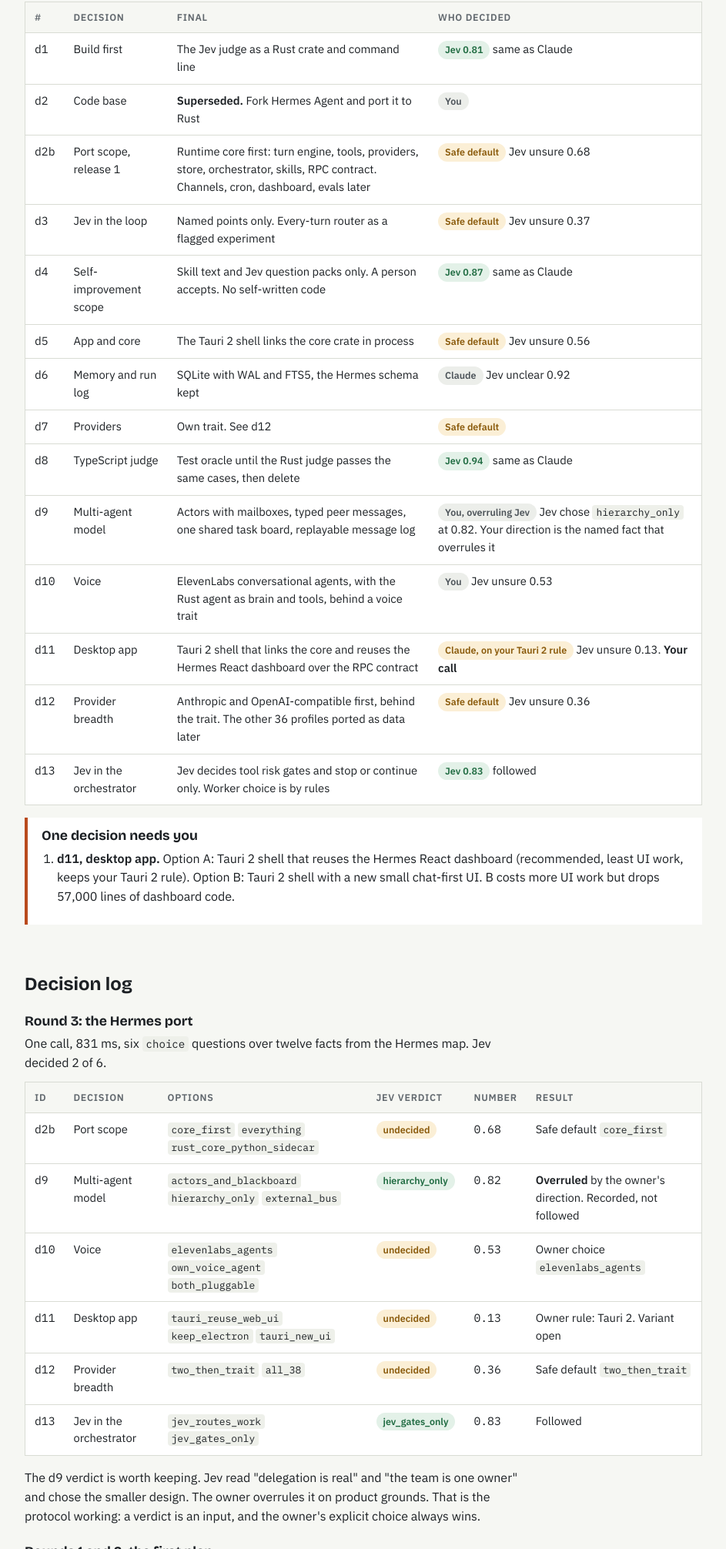
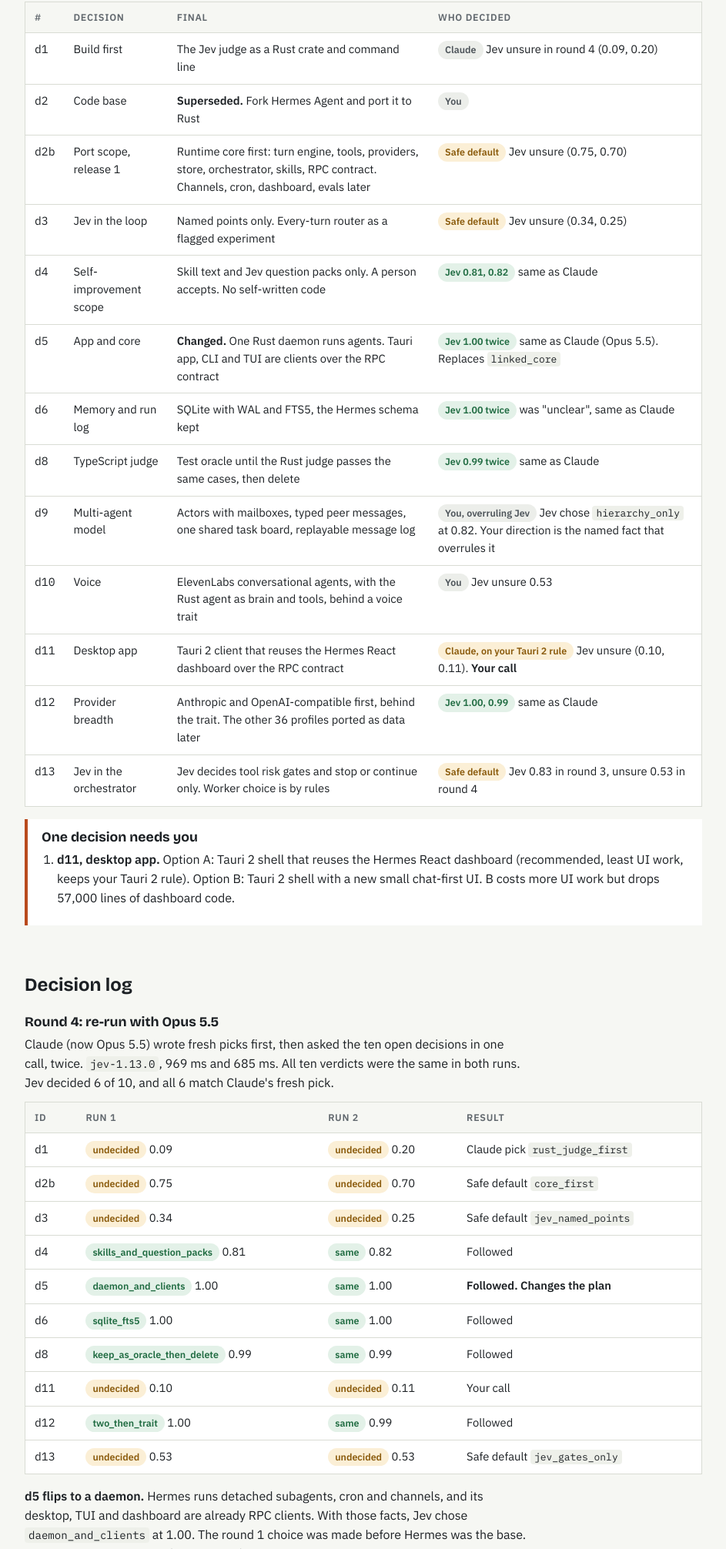
Before and after one commit to ogarciarevett/jev-claw-plan, a plain HTML site: page index.html in a window 1280 px wide. Shown: the part 788-2800 px from the top of the page at 77% size, without its empty margins (168-1111 px from the left). Drawn offline with nearby package versions, Linux system fonts and the light colour scheme.

Commit message:
Re-run the Jev decisions: the core runs as a daemon with RPC clients

```diff
--- a/index.html
+++ b/index.html
@@ -89,9 +89,9 @@
 
 <div class="wrap">
 <header>
-  <div class="eyebrow">Plan · Revision 2 · Not built · 2026-09-22</div>
+  <div class="eyebrow">Plan · Revision 2.1 · Opus 5.5 + Jev · Not built · 2026-09-22</div>
   <h1>jev-claw Build Plan</h1>
-  <p class="lead">Fork Hermes Agent and rebuild it entirely in Rust: the runtime core first, behind the Hermes RPC contract. Every agent is an actor with a mailbox, so peers talk while they run. Jev decides the gates. Voice on ElevenLabs. Desktop on Tauri 2.</p>
+  <p class="lead">Fork Hermes Agent and rebuild it entirely in Rust: the runtime core first, behind the Hermes RPC contract. Every agent is an actor with a mailbox inside one Rust daemon, so peers talk while they run. Jev decides the gates. Voice on ElevenLabs. Desktop on Tauri 2.</p>
   <div class="meta"><span>Owner: Omar Garcia</span><span>Judge: <code>jev-1.13.0</code></span><span>Decision log: <code>.local/jev-decisions/2026-09-21.jsonl</code></span></div>
 </header>
 
@@ -112,7 +112,7 @@
   <div class="stat"><b>239 ms</b><span>Jev median, one call, this machine</span></div>
   <div class="stat"><b>8 in 644 ms</b><span>choice verdicts in one call</span></div>
   <div class="stat"><b>516,287</b><span>Python lines in Hermes Agent to port</span></div>
-  <div class="stat"><b>5 of 14</b><span>decisions Jev settled across 3 rounds</span></div>
+  <div class="stat"><b>10 of 10</b><span>verdicts identical across two runs, round 4</span></div>
 </div>
 
 <h2 id="final">Final decisions</h2>
@@ -121,20 +121,19 @@
 <div class="table-wrap"><table>
 <thead><tr><th>#</th><th>Decision</th><th>Final</th><th>Who decided</th></tr></thead>
 <tbody>
-<tr><td class="num">d1</td><td>Build first</td><td>The Jev judge as a Rust crate and command line</td><td><span class="pill ok">Jev 0.81</span> same as Claude</td></tr>
+<tr><td class="num">d1</td><td>Build first</td><td>The Jev judge as a Rust crate and command line</td><td><span class="pill grey">Claude</span> Jev unsure in round 4 (0.09, 0.20)</td></tr>
 <tr><td class="num">d2</td><td>Code base</td><td><b>Superseded.</b> Fork Hermes Agent and port it to Rust</td><td><span class="pill grey">You</span></td></tr>
-<tr><td class="num">d2b</td><td>Port scope, release 1</td><td>Runtime core first: turn engine, tools, providers, store, orchestrator, skills, RPC contract. Channels, cron, dashboard, evals later</td><td><span class="pill warn">Safe default</span> Jev unsure 0.68</td></tr>
-<tr><td class="num">d3</td><td>Jev in the loop</td><td>Named points only. Every-turn router as a flagged experiment</td><td><span class="pill warn">Safe default</span> Jev unsure 0.37</td></tr>
-<tr><td class="num">d4</td><td>Self-improvement scope</td><td>Skill text and Jev question packs only. A person accepts. No self-written code</td><td><span class="pill ok">Jev 0.87</span> same as Claude</td></tr>
-<tr><td class="num">d5</td><td>App and core</td><td>The Tauri 2 shell links the core crate in process</td><td><span class="pill warn">Safe default</span> Jev unsure 0.56</td></tr>
-<tr><td class="num">d6</td><td>Memory and run log</td><td>SQLite with WAL and FTS5, the Hermes schema kept</td><td><span class="pill grey">Claude</span> Jev unclear 0.92</td></tr>
-<tr><td class="num">d7</td><td>Providers</td><td>Own trait. See d12</td><td><span class="pill warn">Safe default</span></td></tr>
-<tr><td class="num">d8</td><td>TypeScript judge</td><td>Test oracle until the Rust judge passes the same cases, then delete</td><td><span class="pill ok">Jev 0.94</span> same as Claude</td></tr>
+<tr><td class="num">d2b</td><td>Port scope, release 1</td><td>Runtime core first: turn engine, tools, providers, store, orchestrator, skills, RPC contract. Channels, cron, dashboard, evals later</td><td><span class="pill warn">Safe default</span> Jev unsure (0.75, 0.70)</td></tr>
+<tr><td class="num">d3</td><td>Jev in the loop</td><td>Named points only. Every-turn router as a flagged experiment</td><td><span class="pill warn">Safe default</span> Jev unsure (0.34, 0.25)</td></tr>
+<tr><td class="num">d4</td><td>Self-improvement scope</td><td>Skill text and Jev question packs only. A person accepts. No self-written code</td><td><span class="pill ok">Jev 0.81, 0.82</span> same as Claude</td></tr>
+<tr><td class="num">d5</td><td>App and core</td><td><b>Changed.</b> One Rust daemon runs agents. Tauri app, CLI and TUI are clients over the RPC contract</td><td><span class="pill ok">Jev 1.00 twice</span> same as Claude (Opus 5.5). Replaces <code>linked_core</code></td></tr>
+<tr><td class="num">d6</td><td>Memory and run log</td><td>SQLite with WAL and FTS5, the Hermes schema kept</td><td><span class="pill ok">Jev 1.00 twice</span> was "unclear", same as Claude</td></tr>
+<tr><td class="num">d8</td><td>TypeScript judge</td><td>Test oracle until the Rust judge passes the same cases, then delete</td><td><span class="pill ok">Jev 0.99 twice</span> same as Claude</td></tr>
 <tr><td class="num">d9</td><td>Multi-agent model</td><td>Actors with mailboxes, typed peer messages, one shared task board, replayable message log</td><td><span class="pill grey">You, overruling Jev</span> Jev chose <code>hierarchy_only</code> at 0.82. Your direction is the named fact that overrules it</td></tr>
 <tr><td class="num">d10</td><td>Voice</td><td>ElevenLabs conversational agents, with the Rust agent as brain and tools, behind a voice trait</td><td><span class="pill grey">You</span> Jev unsure 0.53</td></tr>
-<tr><td class="num">d11</td><td>Desktop app</td><td>Tauri 2 shell that links the core and reuses the Hermes React dashboard over the RPC contract</td><td><span class="pill warn">Claude, on your Tauri 2 rule</span> Jev unsure 0.13. <b>Your call</b></td></tr>
-<tr><td class="num">d12</td><td>Provider breadth</td><td>Anthropic and OpenAI-compatible first, behind the trait. The other 36 profiles ported as data later</td><td><span class="pill warn">Safe default</span> Jev unsure 0.36</td></tr>
-<tr><td class="num">d13</td><td>Jev in the orchestrator</td><td>Jev decides tool risk gates and stop or continue only. Worker choice is by rules</td><td><span class="pill ok">Jev 0.83</span> followed</td></tr>
+<tr><td class="num">d11</td><td>Desktop app</td><td>Tauri 2 client that reuses the Hermes React dashboard over the RPC contract</td><td><span class="pill warn">Claude, on your Tauri 2 rule</span> Jev unsure (0.10, 0.11). <b>Your call</b></td></tr>
+<tr><td class="num">d12</td><td>Provider breadth</td><td>Anthropic and OpenAI-compatible first, behind the trait. The other 36 profiles ported as data later</td><td><span class="pill ok">Jev 1.00, 0.99</span> same as Claude</td></tr>
+<tr><td class="num">d13</td><td>Jev in the orchestrator</td><td>Jev decides tool risk gates and stop or continue only. Worker choice is by rules</td><td><span class="pill warn">Safe default</span> Jev 0.83 in round 3, unsure 0.53 in round 4</td></tr>
 </tbody></table></div>
 
 <div class="ask">
@@ -145,6 +144,23 @@
 </div>
 
 <h2 id="log">Decision log</h2>
+<h3>Round 4: re-run with Opus 5.5</h3>
+<p>Claude (now Opus 5.5) wrote fresh picks first, then asked the ten open decisions in one call, twice. <code>jev-1.13.0</code>, 969 ms and 685 ms. All ten verdicts were the same in both runs. Jev decided 6 of 10, and all 6 match Claude's fresh pick.</p>
+<div class="table-wrap"><table>
+<thead><tr><th>id</th><th>Run 1</th><th>Run 2</th><th>Result</th></tr></thead>
+<tbody>
+<tr><td class="num">d1</td><td><span class="pill warn">undecided</span> 0.09</td><td><span class="pill warn">undecided</span> 0.20</td><td>Claude pick <code>rust_judge_first</code></td></tr>
+<tr><td class="num">d2b</td><td><span class="pill warn">undecided</span> 0.75</td><td><span class="pill warn">undecided</span> 0.70</td><td>Safe default <code>core_first</code></td></tr>
+<tr><td class="num">d3</td><td><span class="pill warn">undecided</span> 0.34</td><td><span class="pill warn">undecided</span> 0.25</td><td>Safe default <code>jev_named_points</code></td></tr>
+<tr><td class="num">d4</td><td><span class="pill ok">skills_and_question_packs</span> 0.81</td><td><span class="pill ok">same</span> 0.82</td><td>Followed</td></tr>
+<tr><td class="num">d5</td><td><span class="pill ok">daemon_and_clients</span> 1.00</td><td><span class="pill ok">same</span> 1.00</td><td><b>Followed. Changes the plan</b></td></tr>
+<tr><td class="num">d6</td><td><span class="pill ok">sqlite_fts5</span> 1.00</td><td><span class="pill ok">same</span> 1.00</td><td>Followed</td></tr>
+<tr><td class="num">d8</td><td><span class="pill ok">keep_as_oracle_then_delete</span> 0.99</td><td><span class="pill ok">same</span> 0.99</td><td>Followed</td></tr>
+<tr><td class="num">d11</td><td><span class="pill warn">undecided</span> 0.10</td><td><span class="pill warn">undecided</span> 0.11</td><td>Your call</td></tr>
+<tr><td class="num">d12</td><td><span class="pill ok">two_then_trait</span> 1.00</td><td><span class="pill ok">same</span> 0.99</td><td>Followed</td></tr>
+<tr><td class="num">d13</td><td><span class="pill warn">undecided</span> 0.53</td><td><span class="pill warn">undecided</span> 0.53</td><td>Safe default <code>jev_gates_only</code></td></tr>
+</tbody></table></div>
+<p><b>d5 flips to a daemon.</b> Hermes runs detached subagents, cron and channels, and its desktop, TUI and dashboard are already RPC clients. With those facts, Jev chose <code>daemon_and_clients</code> at 1.00. The round 1 choice was made before Hermes was the base. d13 moved the other way (0.83 to 0.53): Jev is stable on the same input but sensitive to how the facts are written.</p>
 <h3>Round 3: the Hermes port</h3>
 <p>One call, 831 ms, six <code>choice</code> questions over twelve facts from the Hermes map. Jev decided 2 of 6.</p>
 <div class="table-wrap"><table>
@@ -249,7 +265,7 @@ flowchart LR
   J{Jev gates} --- A
   J --- B
 </pre>
-<p>The desktop app is <code>apps/desktop</code>: a Tauri 2 shell whose <code>lib.rs</code> links the core, streams over the Channel API, and hosts the Hermes React dashboard against <code>claw-rpc</code> (d11, your call).</p>
+<p>Process model (d5, changed in round 4): one Rust daemon, <code>clawd</code>, runs every agent actor, cron and background work. The Tauri 2 app, the CLI and the Hermes TUI are clients over <code>claw-rpc</code>. The Tauri app hosts the Hermes React dashboard (d11, your call) and can start the daemon when it is not running.</p>
 <p>Four rules hold in the product. Jev sorts a case into named buckets and never writes text or calls a tool. Every <code>choice</code> keeps a no-match option. <code>undecided</code> never means yes: it takes the safe default, which for a tool is "ask the user". Every verdict is logged with its masked question, number and latency.</p>
 <p>Where the speed comes from: a native binary with no runtime to start, many Jev questions in one call, Jev checks that run at the same time as the model stream, and skill selection by a verdict instead of a model planning turn.</p>
 
```
